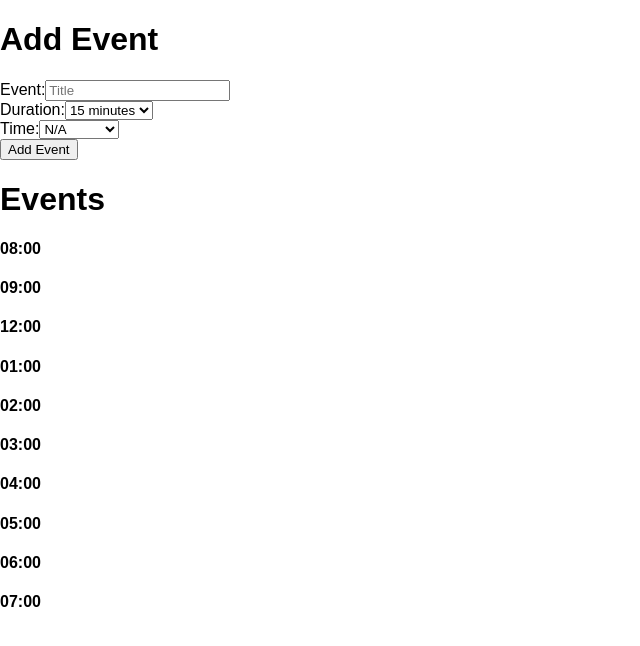
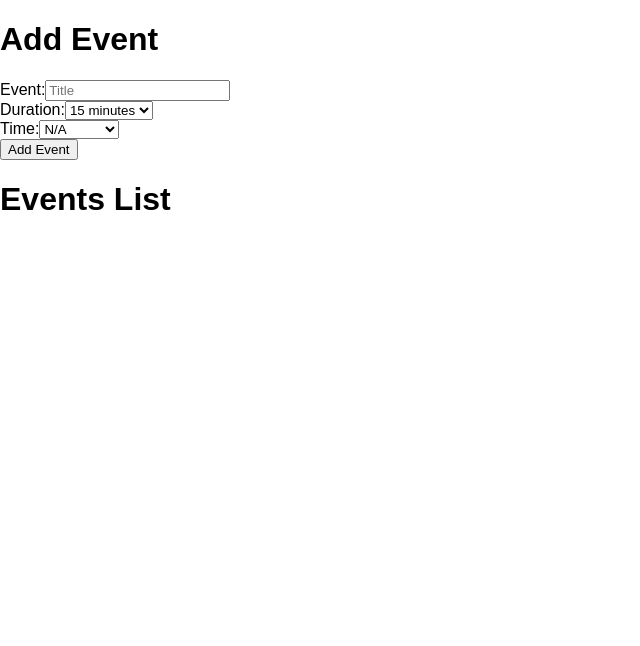
Before and after one commit to mloreti/stratos, a React (Create React App) app: page / in a window 1280 px wide. Shown: the top 646 px of the page, without its empty margins (0-640 px from the left). Built offline with nearby package versions, Linux system fonts and the light colour scheme.

Commit message:
update componenets

```diff
--- a/src/actions/event_actions.js
+++ b/src/actions/event_actions.js
@@ -1,4 +1,14 @@
 export const addEvent = event => ({
-  type: "RECEIVE_EVENT",
+  type: "ADD_EVENT",
   event
 });
+
+export const addNoTimeEvent = event => ({
+  type: "ADD_NO_TIME_EVENT",
+  event
+});
+
+export const newSchedule = schedule => ({
+  type: "NEW_SCHEDULE",
+  schedule
+})
--- a/src/actions/schedule_actions.js
+++ b/src/actions/schedule_actions.js
@@ -1,4 +1,3 @@
-export const makeSchedule = events => ({
-  type: "MAKE_SCHEDULE",
-  events
+export const makeSchedule = () => ({
+  type: "MAKE_SCHEDULE"
 });
--- a/src/components/events/events_list.js
+++ b/src/components/events/events_list.js
@@ -1,28 +1,16 @@
 import React from 'react';
 
 class EventsList extends React.Component {
-  getTimes() {
-    let times = [];
-    for(let i = 0; i < 12; i++) {
-      let hour = i + 8;
-      if (hour % 12 == 0) {
-        times.push(`${12}:00`)
-      }
-      else if (hour < 10 || hour % 12 < 10) {
-        times.push(`0${hour % 12}:00`)
-      }
-    }
-    return times.map((time, idx) => (
-      <h4 key={idx}>{time}</h4>
+  listEvents() {
+    return this.props.events.map((event, idx) => (
+      <h4 key={idx}>{event.title}</h4>
     ))
   }
 
   render() {
-    let noTime = this.props.events.noTime;
     return(
       <div className="events-list">
-        <h1>Events</h1>
-        {this.getTimes()}
+        <h1>Events List</h1>
       </div>
     )
   }
--- a/src/components/events/events_list_container.js
+++ b/src/components/events/events_list_container.js
@@ -2,7 +2,6 @@ import { connect } from 'react-redux';
 import EventsList from './events_list';
 
 const mapStateToProps = (state) => ({
-  events: state.events
 });
 
 const mapDispatchToProps = dispatch => ({
--- a/src/components/events/new_events.js
+++ b/src/components/events/new_events.js
@@ -4,14 +4,23 @@ class NewEvents extends React.Component {
 
   constructor(props) {
     super(props);
-    this.state = {'title': '', duration: '', time: ''}
+    this.state = {
+      'title': '',
+      duration: '',
+      time: ''
+    }
     this.handleSubmit = this.handleSubmit.bind(this);
+  }
+
+  checkSchedule(event) {
+    let time = event.time.split(" ");
+    console.log(event);
   }
 
   handleSubmit(e) {
     e.preventDefault();
     let event = this.state;
-    this.props.addEvent(event);
+    this.checkSchedule(event);
     this.state = {'title': '', duration: 0, time: ''};
   }
 
@@ -21,22 +30,10 @@ class NewEvents extends React.Component {
     })
   }
 
-  times() {
-    let times = this.getTimes("AM").concat(this.getTimes("PM"));
-    return times
-  }
-
-  getTimes(time) {
-    let times = [];
-    for(let i = 1; i < 13; i++){
-      if (i < 10) {
-        times.push(`0${i}:00 ${time}`)
-      } else {
-        times.push(`${i}:00 ${time}`)
-      }
-    }
+  getTimes(start, stop, time) {
+    let times = ["8:00 AM", "9:00 AM", "10:00 AM", "11:00 AM", "12:00 PM", "01:00 PM", "02:00 PM", "03:00 PM", "04:00 PM", "05:00 PM", "06:00 PM", "07:00 PM", "08:00 PM"];
     return times.map((time, idx) => (
-      <option key={time} value={idx}>{time}</option>
+      <option key={idx} value={idx}>{time}</option>
     ));
   }
 
@@ -60,7 +57,7 @@ class NewEvents extends React.Component {
         Time:
         <select value={this.state.time} onChange={this.update("time")}>
           <option>N/A</option>
-          {this.times()}
+          {this.getTimes()}
         </select><br/>
         <button onClick={this.handleSubmit}>Add Event</button>
       </div>
--- a/src/components/events/new_events_container.js
+++ b/src/components/events/new_events_container.js
@@ -1,13 +1,14 @@
 import { connect } from 'react-redux';
 import NewEvents from './new_events';
-import { addEvent } from '../../actions/event_actions';
+import { addEvent, addNoTimeEvent } from '../../actions/event_actions';
 
-const mapStateToProps = state => ({
-  events: state.events
+const mapStateToProps = ({events}) => ({
+  schedule: events.schedule
 });
 
 const mapDispatchToProps = dispatch => ({
-  addEvent: event => dispatch(addEvent(event))
+  addEvent: event => dispatch(addEvent(event)),
+  addNoTimeEvent: event => dispatch(addNoTimeEvent(event))
 });
 
 const NewEventsContainer = connect(
--- a/src/middleware/events_middleware.js
+++ b/src/middleware/events_middleware.js
@@ -2,9 +2,6 @@ import { makeSchedule } from '../actions/schedule_actions';
 
 const EventsMiddleware = store => next => action => {
   switch(action.type){
-    case "RECEIVE_EVENT":
-      store.dispatch(makeSchedule(store.getState().events))
-      next(action);
     default:
       next(action);
   }
--- /dev/null
+++ b/src/middleware/logger_middleware.js
@@ -0,0 +1,8 @@
+const logger = store => next => action => {
+  console.log('dispatching', action)
+  let result = next(action)
+  console.log('next state', store.getState())
+  return result
+}
+
+export default logger;
--- a/src/reducers/events_reducer.js
+++ b/src/reducers/events_reducer.js
@@ -1,15 +1,19 @@
-const EventsReducer = (state = {noTime: [], withTime: []}, action) => {
+let times = new Array(8).fill(false);
 
+let defaultState = {
+  fixed: times,
+  schedule: times,
+  options: [],
+  events: []
+}
+
+const EventsReducer = (state = defaultState, action) => {
   Object.freeze(state);
   switch(action.type) {
-    case "RECEIVE_EVENT":
-      let newState = Object.assign({}, state);
-      if (action.event.time != "") {
-        newState.withTime.push(action.event);
-      } else {
-        newState.noTime.push(action.event);
-      }
-      return newState;
+    case "ADD_EVENT":
+
+    case "ADD_NO_TIME_EVENT":
+      return state;
     default:
       return state;
   }
--- a/src/reducers/schedule_reducer.js
+++ b/src/reducers/schedule_reducer.js
@@ -1,14 +1,11 @@
-let defaultState = new Array(32);
-
-const ScheduleReducer = (state = defaultState, action) => {
+const ScheduleReducer = (state = {}, action) => {
+  console.log(action);
   switch (action.type) {
     case "MAKE_SCHEDULE":
-      console.log(action.events);
+      console.log("Making schedule");
       return state;
-      break
     case "SHUFFLE":
       return state;
-      break;
     default:
       return state
   }
--- a/src/store/store.js
+++ b/src/store/store.js
@@ -2,13 +2,14 @@ import { createStore, combineReducers, applyMiddleware } from 'redux';
 import EventsReducer from '../reducers/events_reducer';
 import ScheduleReducer from '../reducers/schedule_reducer';
 import EventsMiddleware from '../middleware/events_middleware';
+import logger from '../middleware/logger_middleware';
 
 const RootReducer = combineReducers({
   events: EventsReducer,
   schedule: ScheduleReducer
 });
 
-const MasterMiddleware = applyMiddleware(EventsMiddleware);
+const MasterMiddleware = applyMiddleware(EventsMiddleware, logger);
 
 const Store = createStore(
   RootReducer,
```
